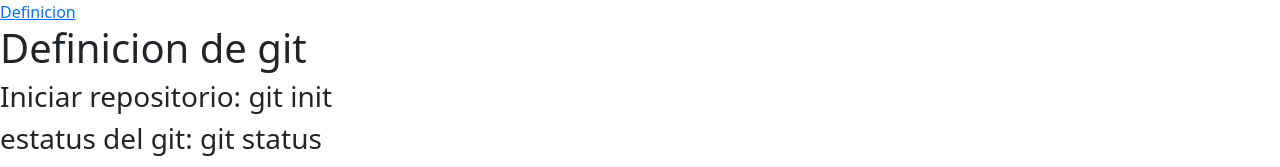
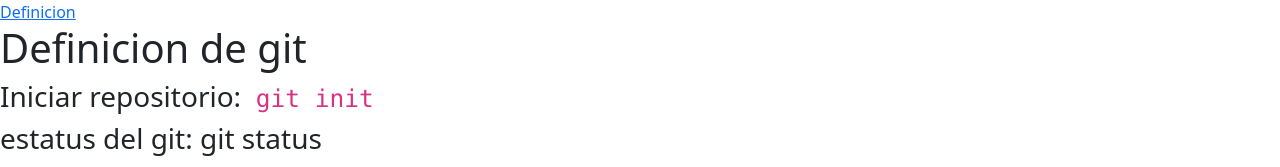
Before and after one commit to CarlosTafura/Clase-9-repositorios, a plain HTML site: page index.html in a window 1280 px wide. Shown: the top 167 px of the page. Drawn offline with nearby package versions, Linux system fonts and the light colour scheme.

Commit message:
Agregado Info

```diff
--- a/index.html
+++ b/index.html
@@ -22,7 +22,7 @@
     <main>
       <section>
         <h1>Definicion de git</h1>
-        <h3>Iniciar repositorio: git init</h3>
+        <h3>Iniciar repositorio:<code> git init</code></h3>
         <h3>estatus del git: git status</h3>
         <p>
           Git is a free and open source distributed version control system
```
